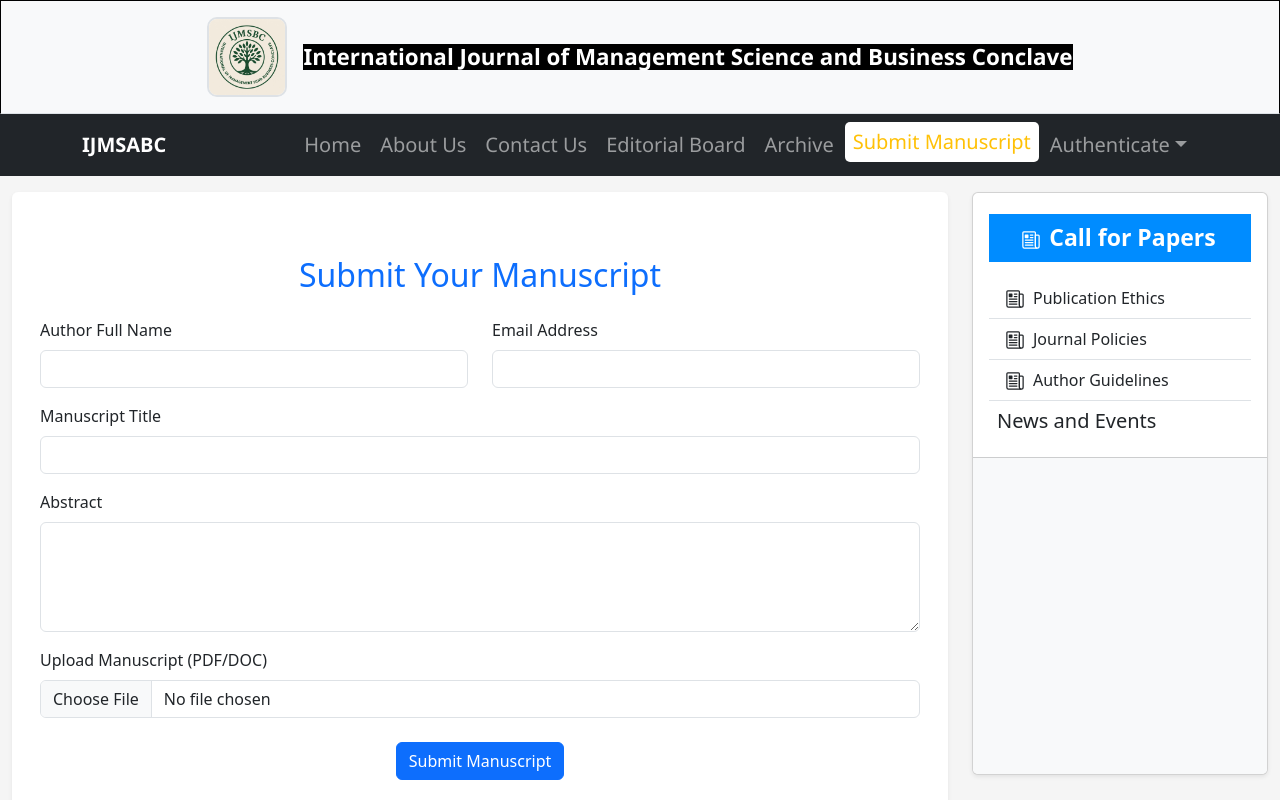
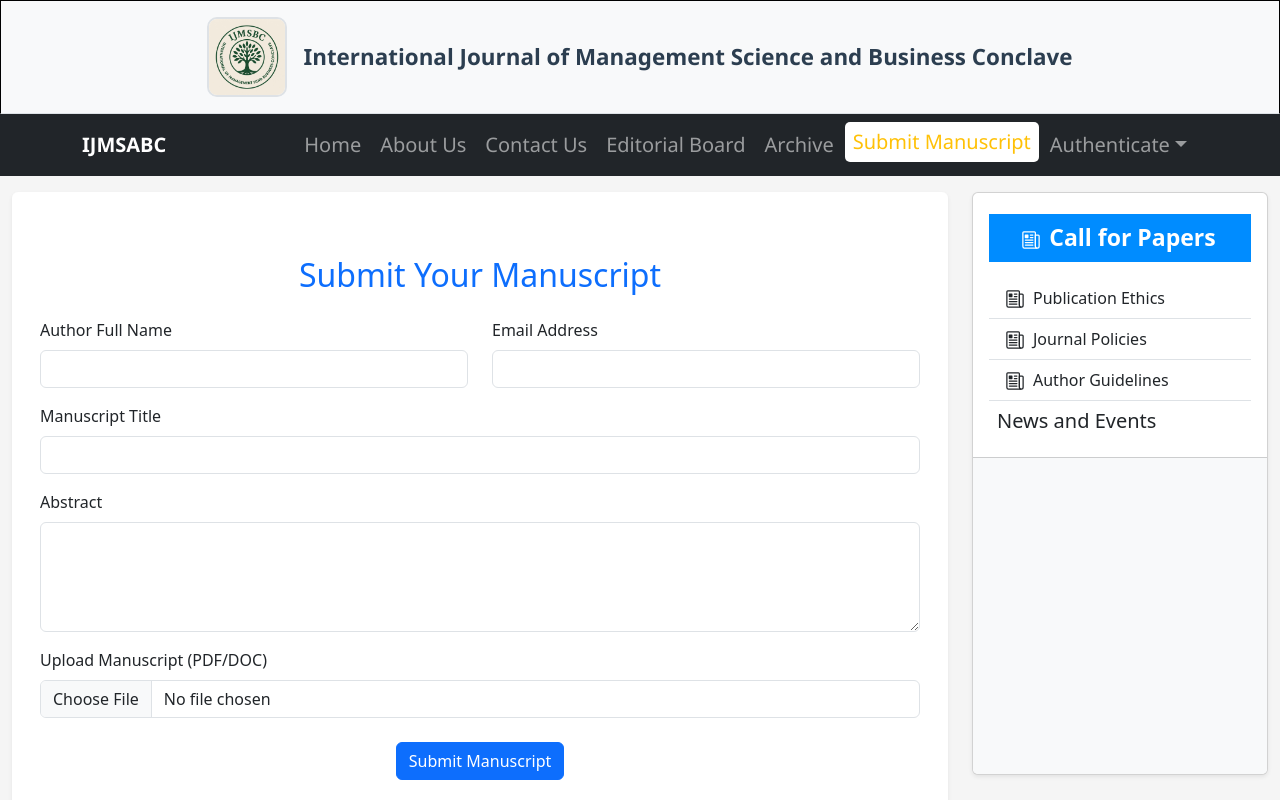
Before and after one commit to pranava112/Journal-Management, a React (Vite) app: page /SubmitManuscript in a window 1280 px wide. Shown: the top 800 px of the page. Built offline with nearby package versions, Linux system fonts and the light colour scheme.

Commit message:
updates in header

```diff
--- a/src/Header/Header.css
+++ b/src/Header/Header.css
@@ -114,8 +114,6 @@
     font-weight: 700;
     color: #2c3e50;
     line-height: 1.2;
-    background-color: black;
-    color: white;
 }
 
 .subtitle {
```
